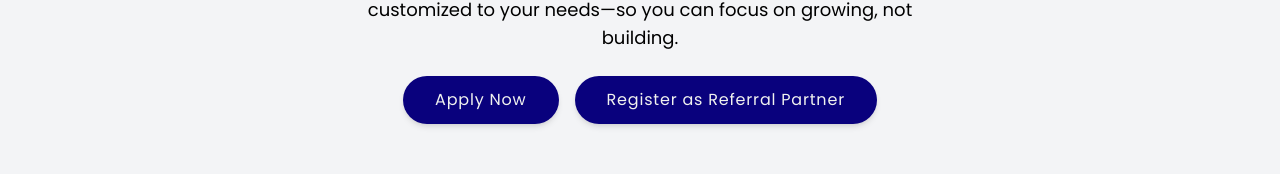
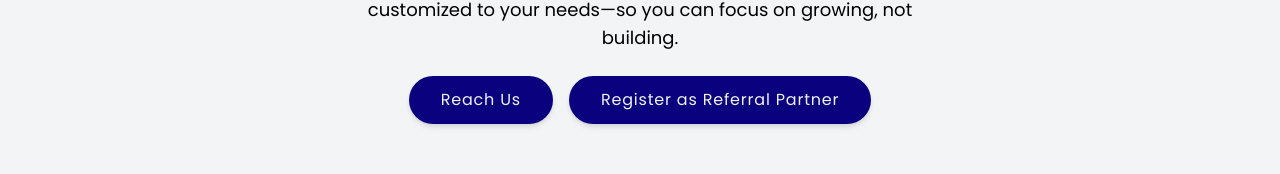
Before and after one commit to abhaydesai01/mascons, a Next.js app: page / in a window 1280 px wide. Shown: the part 454-628 px from the top of the page. Built offline with nearby package versions, Linux system fonts and the light colour scheme.

Commit message:
Update Hero.jsx

```diff
--- a/components/Hero/Hero.jsx
+++ b/components/Hero/Hero.jsx
@@ -53,7 +53,7 @@ const Hero = () => {
           >
             <Link href="/contact">
               <button className="bg-primary-color shadow-md text-[#f1f2ef] font-medium tracking-wider px-8 py-3 rounded-full">
-                Apply Now
+                Reach Us
               </button>
             </Link>
             <Link href="/contact">
```
